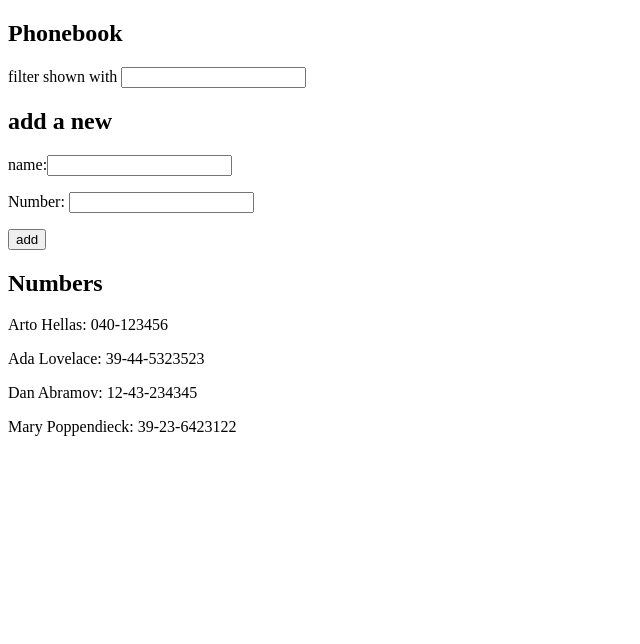
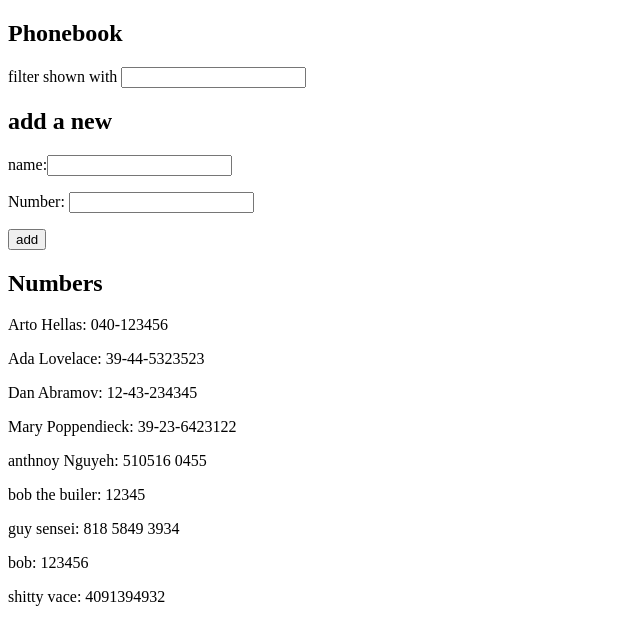
Before and after one commit to Antmnguyen/FullStackOpen, a React (Vite) app in the folder part 2/phonebook/: page / in a window 1280 px wide. Shown: the top 644 px of the page, without its empty margins (0-640 px from the left). Built offline with nearby package versions, Linux system fonts and the light colour scheme; data requests are answered from the project's data file.

Commit message:
deletion implemented

```diff
--- a/part 2/phonebook/db.json
+++ b/part 2/phonebook/db.json
@@ -1,5 +1,5 @@
 {
-  "persons":[
+  "persons": [
     {
       "name": "Arto Hellas",
       "number": "040-123456",
@@ -19,6 +19,31 @@
       "name": "Mary Poppendieck",
       "number": "39-23-6423122",
       "id": "4"
+    },
+    {
+      "id": "8f9f",
+      "name": "anthnoy Nguyeh",
+      "number": "510516 0455"
+    },
+    {
+      "id": "1dab",
+      "name": "bob the builer",
+      "number": "12345"
+    },
+    {
+      "id": "5fa1",
+      "name": "guy sensei",
+      "number": "818 5849 3934"
+    },
+    {
+      "id": "15ea",
+      "name": "bob",
+      "number": "123456"
+    },
+    {
+      "id": "f4e2",
+      "name": "shitty vace",
+      "number": "4091394932"
     }
   ]
 }
--- a/part 2/phonebook/src/App.jsx
+++ b/part 2/phonebook/src/App.jsx
@@ -3,17 +3,12 @@ import axios from 'axios'
 import printPerson from './components/printPerson'
 import AddPersonForm from './components/AddPersonForm'
 import FilterForm from './components/FilterForm.jsx'
-
+import personService from './services/persons'
 
 
 
 const App = () => {
-  const [persons, setPersons] = useState([
-    { name: 'Arto Hellas',
-      number:0,
-      id:0,
-    }
-  ])
+  const [persons, setPersons] = useState([])  //initally empty persons array
   const [newName, setNewName] = useState('') //to track input
   const [newNumber, setNewNumber] = useState('') //track number input
   const [showAll, setShowAll] = useState(true)
@@ -23,7 +18,6 @@ const App = () => {
 
 useEffect(() => {
   console.log('effect')
-
   const eventHandler = response => {
     console.log('promise fulfilled')
     setPersons(response.data)  //FIX THIS HERE
@@ -32,6 +26,8 @@ useEffect(() => {
   const promise = axios.get('http://localhost:3001/persons')
   promise.then(eventHandler)
 }, [])
+
+
 
 
   const search = (person, nameSearch) => {
@@ -55,13 +51,29 @@ useEffect(() => {
       const personObject = {
         name: newName,
         number: newNumber,
-        id: String(persons.length + 1),
+        //id: String(persons.length + 1),
       }
 
-      setPersons(persons.concat(personObject))
-      setNewName('')
-      setNewNumber('')
+      personService.create(personObject)
+      .then(newPerson => {
+        setPersons(persons.concat(newPerson)) // append single object
+        setNewName('')
+        setNewNumber('')
+      })
+      /*
+      personService  //creates a person object in the person json an
+        .create(personObject)
+        .then(response => {
+          setPersons(persons.concat(response.data))
+        setNewName('')
+        setNewNumber('')})
+      */
   }
+
+
+
+
+
 
 const handleSearch = (event) => {
   const query = event.target.value;
@@ -76,7 +88,7 @@ const handleSearch = (event) => {
 
  const handleNameChange = (event) => {
     console.log(event.target.value)
-    setNewName(event.target.value)
+    setNewName(event.target.value) //changes name to new name recieves event from form submission
   }
   const handleNumberChange = (event) => {
     console.log(event.target.value)
--- a/part 2/phonebook/src/components/printPerson.jsx
+++ b/part 2/phonebook/src/components/printPerson.jsx
@@ -1,4 +1,5 @@
 const printPerson = (persons) => { //takes in a persons object
+   //if (!person || !person.id) return null
   return (
     <p key= {persons.id}> {persons.name}: {persons.number}</p>
   )
--- /dev/null
+++ b/part 2/phonebook/src/services/persons.js
@@ -0,0 +1,20 @@
+import axios from 'axios'
+const baseUrl = 'http://localhost:3001/persons'
+
+const getAll = () => {
+  const request = axios.get(baseUrl)
+  return request.then(response => response.data)
+}
+
+const create = newPerson => {
+  const request = axios.post(baseUrl, newPerson)
+  return request.then(response => response.data)
+}
+
+const update = (id, newObject) => {
+  const request = axios.put(`${baseUrl}/${id}`, newObject)
+  return request.then(response => response.data)
+}
+
+
+export default { getAll, create, update }
```
